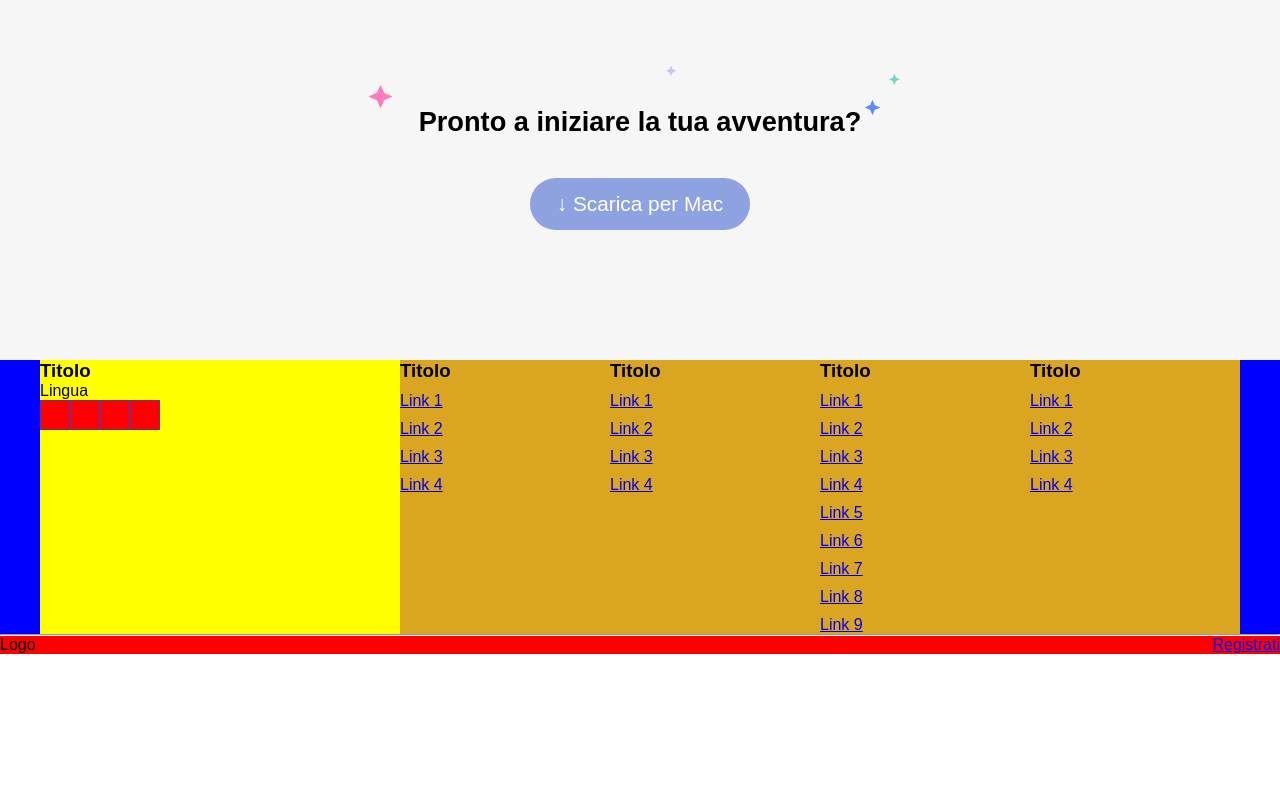
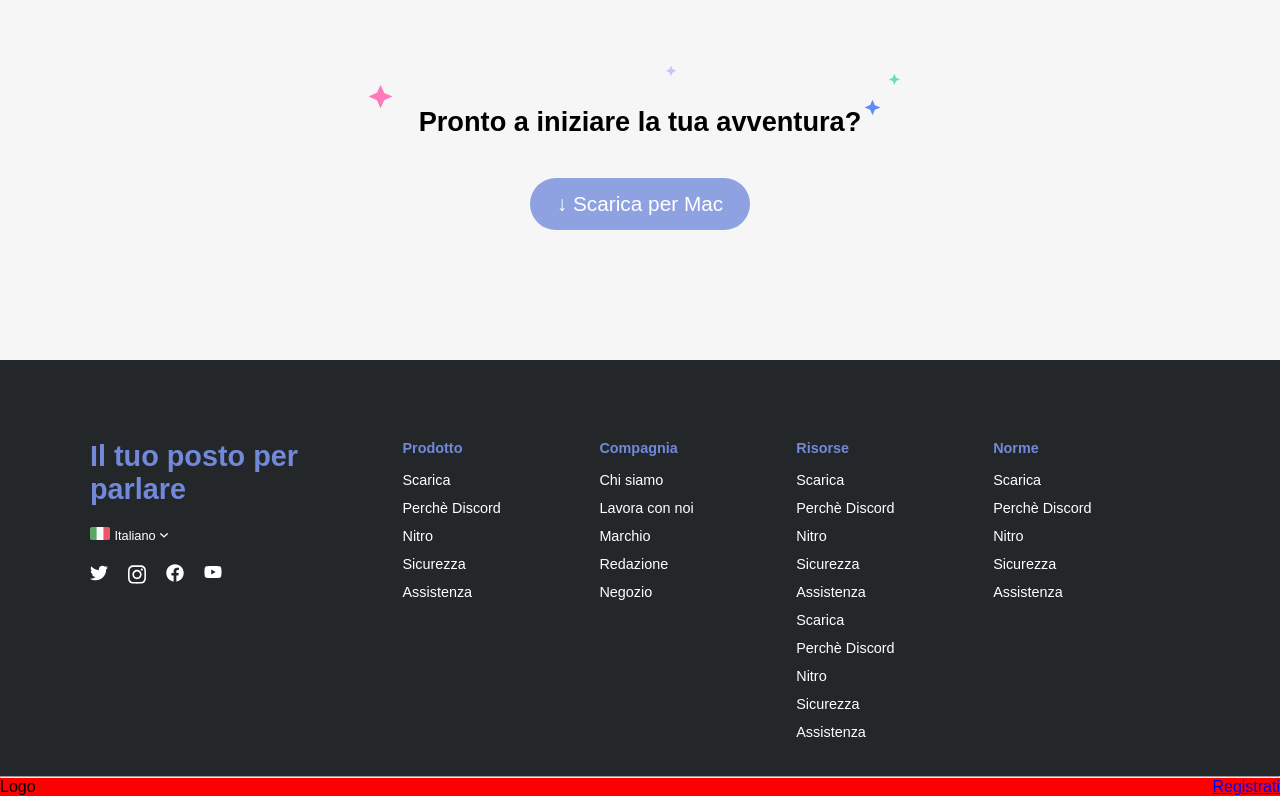
Before and after one commit to Broadcodes/htmlcss-discord, a plain HTML site: page index.html in a window 1280 px wide. Shown: the part 3695-4491 px from the top of the page. Before the commit the page ends 4349 px from the top, so only its background shows below. Drawn offline with Linux system fonts and the light colour scheme.

Commit message:
Footer: Realizzazione footer superiore area link

```diff
--- a/css/style.css
+++ b/css/style.css
@@ -178,34 +178,34 @@ header {
     flex-direction: column;
 }
 
-#styleTestoImmagine4{
+#styleTestoImmagine4 {
     padding: 80px 0 30px;
 }
 
-#styleTestoImmagine4 p{
+#styleTestoImmagine4 p {
     text-align: center;
     max-width: 900px;
 }
 
-#styleImmagine4{
+#styleImmagine4 {
     width: 1050px;
     justify-content: center;
     align-self: center;
 }
 
-#styleImmagine4Inferiore{
+#styleImmagine4Inferiore {
     padding: 20px 50px;
     background-image: url("../img/stars.svg");
     background-repeat: no-repeat;
     margin: 0px auto;
 }
 
-#styleImmagine4Inferiore h2{
+#styleImmagine4Inferiore h2 {
     font-size: 1.7rem;
     padding: 20px 0 40px;
 }
 
-#styleImmagine4Inferiore input{
+#styleImmagine4Inferiore input {
     cursor: pointer;
     color: #fff;
     border-radius: 50px;
@@ -219,31 +219,75 @@ header {
 }
 
 footer {
-    background-color: blue;
+    background-color: #23272a;
 }
 
 /* Area superiore della pagina, contenenti area social e link */
 .areaSuperioreFooter {
-    max-width: 1200px;
+    padding: 80px 0 30px;
+    max-width: 1100px;
     margin: 0 auto;
 }
 
 .areaSocial {
-    flex-basis: 30%;
-    background-color: yellow;
+    flex-basis: 25%;
+    margin-right: 50px;
+}
+
+.areaSuperioreFooter div > h3 {
+    color: #7289da;
+}
+
+.areaSocial h3{
+    font-size: 1.8rem;
+    padding-bottom: 20px;
+}
+
+.areaSocial p{
+    font-size: 0.8rem;
+    display: inline;
+}
+
+#freccia{
+    width: 8px;
+}
+
+#bandiera{
+    width: 20px;
+}
+
+.areaSuperioreFooter div > p,
+.areaSuperioreFooter div > ul li a{
+    color: #fff;
+    text-decoration: none;
+}
+
+.areaSuperioreFooter div > ul li{
+    list-style-type: none;
+    padding: 5px 0;
+}
+
+.social{
+    padding-top: 20px;
 }
 
 .imgSocial {
-    width: 30px;
-    height: 30px;
-    border: 1px solid rebeccapurple;
-    background-color: red;
+    margin-right: 20px;
+    width: 18px;
 }
 
 .areaLink {
-    flex-basis: calc(70% / 4);
-    background-color: goldenrod;
+    flex-basis: calc(75% / 4);
     gap: 10px;
+}
+
+.areaLink h3,
+.areaLink ul li a{
+    font-size: 0.9rem;
+}
+
+.areaLink ul li a:hover{
+    text-decoration: underline;
 }
 
 /* Area inferiore della pagina, contenenti logo e pulsante registrati */
--- a/index.html
+++ b/index.html
@@ -105,47 +105,61 @@
         <!-- Area superiore della pagina, contenenti area social e link -->
         <div class="areaSuperioreFooter flexbox">
             <div class="areaSocial">
-                <h3>Titolo</h3>
-                <p>Lingua</p>
+                <h3>Il tuo posto per parlare</h3>
+                <img id="bandiera" src="img/ita.png" alt="bandiera italiana">
+                <p>Italiano</p>
+                <img id="freccia" src="img/angle-down-solid.svg" alt="estensione freccia">
                 <div class="social flexbox">
-                    <div class="imgSocial"></div>
-                    <div class="imgSocial"></div>
-                    <div class="imgSocial"></div>
-                    <div class="imgSocial"></div>
+                    <a href="https://www.twitter.com" target="_blank"><img class="imgSocial" src="img/twitter-brands.svg" alt="Twitter"></a>
+                    <a href="https://www.instagram.com" target="_blank"><img class="imgSocial" src="img/instagram-brands.svg" alt="Instagram"></a>
+                    <a href="https://www.facebook.com" target="_blank"><img class="imgSocial" src="img/facebook-brands.svg" alt="Facebook"></a>
+                    <a href="https://www.youtube.com" target="_blank"><img class="imgSocial" src="img/youtube-brands.svg" alt="YouTube"></a>
                 </div>
             </div>
             <div class="areaLink flexbox flex-direction-column">
-                <h3>Titolo</h3>
-                <a href="#">Link 1</a>
-                <a href="#">Link 2</a>
-                <a href="#">Link 3</a>
-                <a href="#">Link 4</a>
+                <h3>Prodotto</h3>
+                <ul>
+                    <li><a href="#">Scarica</a></li>
+                    <li><a href="#">Perchè Discord</a></li>
+                    <li><a href="#">Nitro</a></li>
+                    <li><a href="#">Sicurezza</a></li>
+                    <li><a href="#">Assistenza</a></li>
+                </ul>
             </div>
             <div class="areaLink flexbox flex-direction-column">
-                <h3>Titolo</h3>
-                <a href="#">Link 1</a>
-                <a href="#">Link 2</a>
-                <a href="#">Link 3</a>
-                <a href="#">Link 4</a>
+                <h3>Compagnia</h3>
+                <ul>
+                    <li><a href="#">Chi siamo</a></li>
+                    <li><a href="#">Lavora con noi</a></li>
+                    <li><a href="#">Marchio</a></li>
+                    <li><a href="#">Redazione</a></li>
+                    <li><a href="#">Negozio</a></li>
+                </ul>
             </div>
             <div class="areaLink flexbox flex-direction-column">
-                <h3>Titolo</h3>
-                <a href="#">Link 1</a>
-                <a href="#">Link 2</a>
-                <a href="#">Link 3</a>
-                <a href="#">Link 4</a>
-                <a href="#">Link 5</a>
-                <a href="#">Link 6</a>
-                <a href="#">Link 7</a>
-                <a href="#">Link 8</a>
-                <a href="#">Link 9</a>
+                <h3>Risorse</h3>
+                <ul>
+                    <li><a href="#">Scarica</a></li>
+                    <li><a href="#">Perchè Discord</a></li>
+                    <li><a href="#">Nitro</a></li>
+                    <li><a href="#">Sicurezza</a></li>
+                    <li><a href="#">Assistenza</a></li>
+                    <li><a href="#">Scarica</a></li>
+                    <li><a href="#">Perchè Discord</a></li>
+                    <li><a href="#">Nitro</a></li>
+                    <li><a href="#">Sicurezza</a></li>
+                    <li><a href="#">Assistenza</a></li>
+                </ul>
             </div>
             <div class="areaLink flexbox flex-direction-column">
-                <h3>Titolo</h3>
-                <a href="#">Link 1</a>
-                <a href="#">Link 2</a>
-                <a href="#">Link 3</a>
-                <a href="#">Link 4</a>
+                <h3>Norme</h3>
+                <ul>
+                    <li><a href="#">Scarica</a></li>
+                    <li><a href="#">Perchè Discord</a></li>
+                    <li><a href="#">Nitro</a></li>
+                    <li><a href="#">Sicurezza</a></li>
+                    <li><a href="#">Assistenza</a></li>
+                </ul>
             </div>
         </div>
         <hr>
```
Also changed, not shown: img/angle-down-solid.svg (added), img/facebook-brands.svg (added), img/instagram-brands.svg (added), img/twitter-brands.svg (added), img/youtube-brands.svg (added).
